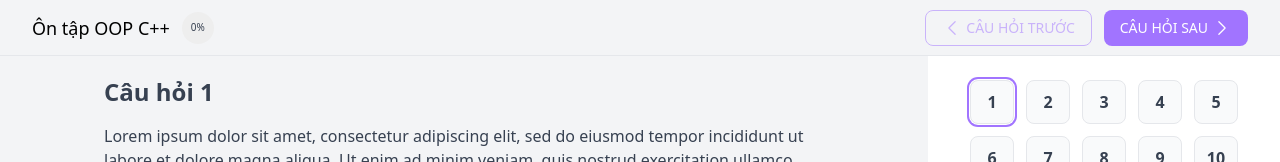
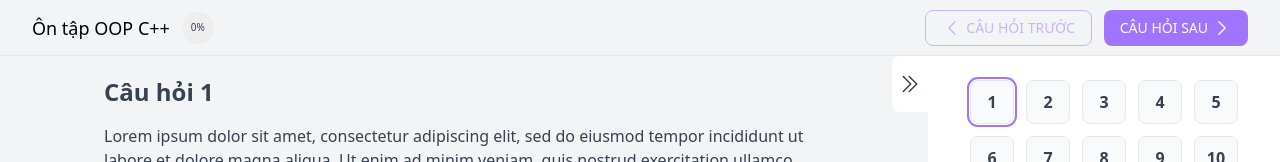
Before and after one commit to buitongminhchau01032002/quiz-platform, a React (Vite) app: page /live in a window 1280 px wide. Shown: the top 162 px of the page. Built offline with nearby package versions, Linux system fonts and the light colour scheme.

Commit message:
show sidebar

```diff
--- a/src/pages/Live/Live.jsx
+++ b/src/pages/Live/Live.jsx
@@ -1,3 +1,5 @@
+import clsx from 'clsx';
+import { useState } from 'react';
 import { useSelector } from 'react-redux';
 import { quizSelector } from '../../redux/selectors';
 import HeaderLive from './components/HeaderLive';
@@ -6,15 +8,49 @@ import Sidebar from './components/Sidebar';
 
 function Live() {
     const quiz = useSelector(quizSelector);
+    const [showSidebar, setShowSidebar] = useState(true);
     return (
         <div className="w-full overflow-x-hidden">
             <HeaderLive />
             <main className="flex h-screen pt-14">
                 {/* Main quiz */}
-                <div className="h-full flex-1 overflow-y-auto bg-gray-100 pb-6">
+                <div className="h-full flex-1 bg-gray-100 pb-6" style={{ overflowY: 'overlay' }}>
                     <Question questionIndex={quiz?.currentQuestion || 0} />
                 </div>
-                <Sidebar />
+                <div
+                    className={clsx('relative transition-all duration-300', {
+                        'w-0': !showSidebar,
+                        'w-[352px]': showSidebar,
+                    })}
+                >
+                    <button
+                        className={clsx(
+                            'absolute -left-9 flex h-14 w-9 items-center justify-center rounded-l-lg border-l border-t border-b border-primary bg-white text-gray-700 hover:text-primary',
+                            {
+                                '!border-none': showSidebar,
+                            }
+                        )}
+                        onClick={() => setShowSidebar(!showSidebar)}
+                    >
+                        <svg
+                            xmlns="http://www.w3.org/2000/svg"
+                            fill="none"
+                            viewBox="0 0 24 24"
+                            strokeWidth={1.5}
+                            stroke="currentColor"
+                            className={clsx('h-6 w-6', {
+                                'rotate-180': showSidebar,
+                            })}
+                        >
+                            <path
+                                strokeLinecap="round"
+                                strokeLinejoin="round"
+                                d="M18.75 19.5l-7.5-7.5 7.5-7.5m-6 15L5.25 12l7.5-7.5"
+                            />
+                        </svg>
+                    </button>
+                    <Sidebar />
+                </div>
             </main>
         </div>
     );
```
